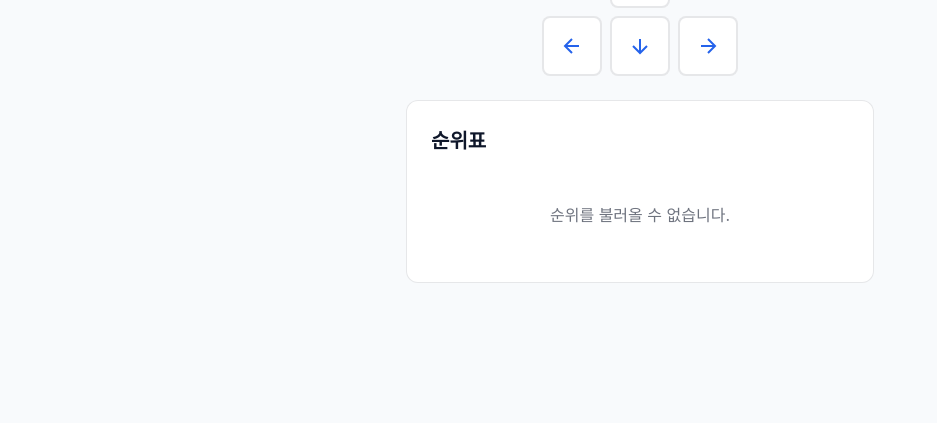
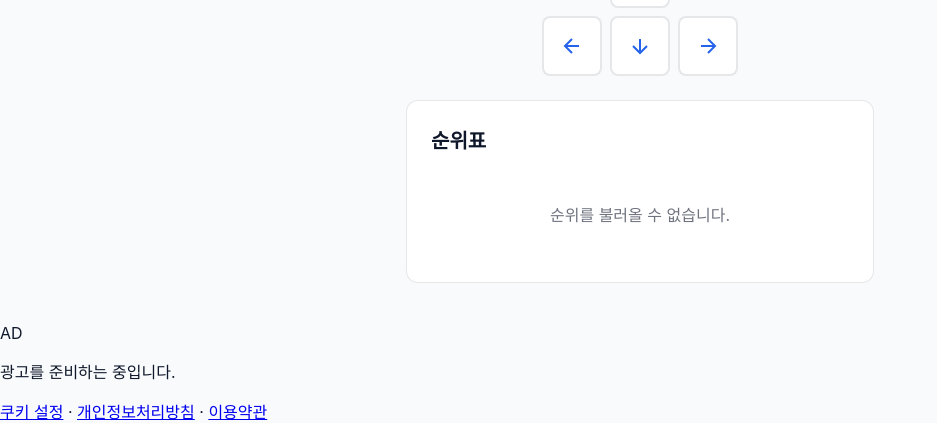
Before and after one commit to 1q2w-kr/game2048, a PHP site: page / in a window 1280 px wide. Shown: the part 683-1106 px from the top of the page, without its empty margins (0-937 px from the left). Before the commit the page ends 966 px from the top, so only its background shows below. Run offline with PHP 8.4, Linux system fonts and the light colour scheme.

Commit message:
feat: add shared footer links and ads slot

```diff
--- a/index.php
+++ b/index.php
@@ -45,6 +45,7 @@ $isLoggedIn = !empty($sessionUser['loggedIn']);
 
     <!-- Shared styles -->
     <link rel="stylesheet" href="/fun/common/header.css?v=1.0" />
+    <script async src="https://pagead2.googlesyndication.com/pagead/js/adsbygoogle.js" crossorigin="anonymous"></script>
 
     <!-- Service styles -->
     <link rel="stylesheet" href="/fun/game2048/css/app.css?v=1.1" />
@@ -148,6 +149,22 @@ foreach ($headerPaths as $path) {
     <?php endif; ?>
 </main>
 
+<section class="oneq2w-ad" data-oneq2w-ad data-ad-slot-key="fun_main" aria-label="광고">
+    <p class="oneq2w-ad__label">AD</p>
+    <ins class="adsbygoogle" style="display:block"></ins>
+    <p class="oneq2w-ad__status" data-oneq2w-ad-status>광고를 준비하는 중입니다.</p>
+</section>
+
+<footer class="fun-footer" role="contentinfo">
+    <div class="fun-container">
+        <a href="#" data-cookie-settings>쿠키 설정</a>
+        <span aria-hidden="true">·</span>
+        <a href="https://1q2w.kr/privacy" target="_blank" rel="noopener">개인정보처리방침</a>
+        <span aria-hidden="true">·</span>
+        <a href="https://1q2w.kr/terms" target="_blank" rel="noopener">이용약관</a>
+    </div>
+</footer>
+
 <!-- Win modal -->
 <div class="game2048__modal" data-modal aria-hidden="true" role="dialog">
     <div class="game2048__modal-overlay" data-modal-close></div>
```
